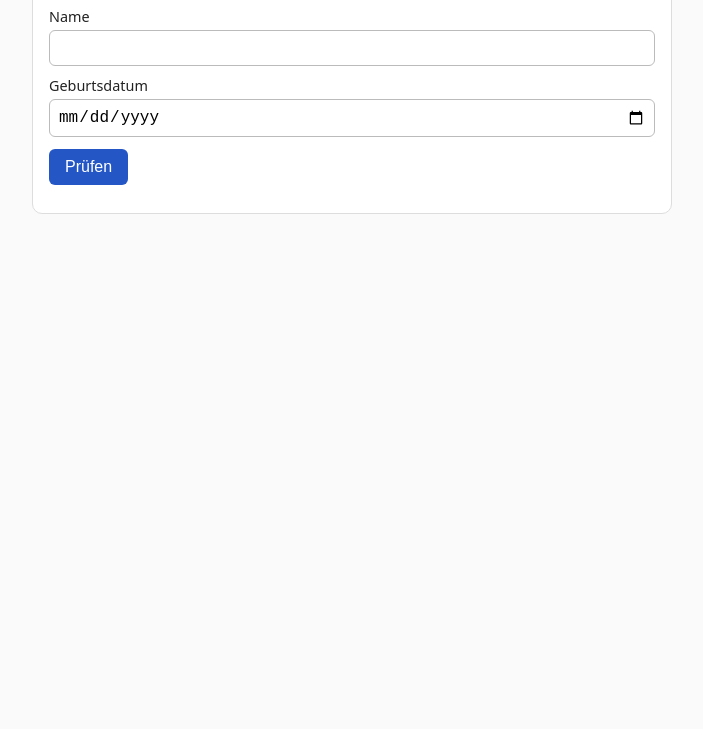
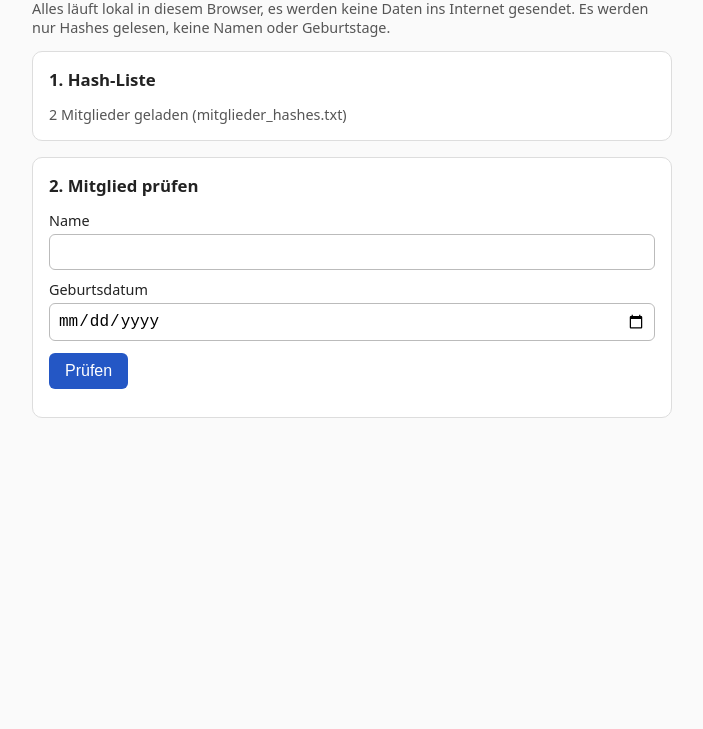
Before and after one commit to FL0RI5/greifsbloc-mitglied-check, a plain HTML site: page index.html in a window 1280 px wide. Shown: the part 71-800 px from the top of the page, without its empty margins (288-991 px from the left). Drawn offline with Linux system fonts and the light colour scheme.

Commit message:
change back

```diff
--- a/index.html
+++ b/index.html
@@ -18,9 +18,19 @@
 </style>
 </head>
 <body>
+<h1>Mitgliederprüfung</h1>
+<p class="info">Alles läuft lokal in diesem Browser, es werden keine Daten ins Internet gesendet.
+Es werden nur Hashes gelesen, keine Namen oder Geburtstage.</p>
 
 <section>
-  <h2>Mitglied prüfen</h2>
+  <h2>1. Hash-Liste</h2>
+  <div class="msg info" id="count">Lade Hash-Liste …</div>
+  <input type="file" id="file" accept=".txt" style="display:none">
+  <button class="secondary" id="fallback" style="display:none" onclick="document.getElementById('file').click()">Liste manuell laden</button>
+</section>
+
+<section>
+  <h2>2. Mitglied prüfen</h2>
   <label for="cn">Name</label><input type="text" id="cn" autocomplete="off">
   <label for="cb">Geburtsdatum</label><input type="date" id="cb">
   <button onclick="check()">Prüfen</button>
```
